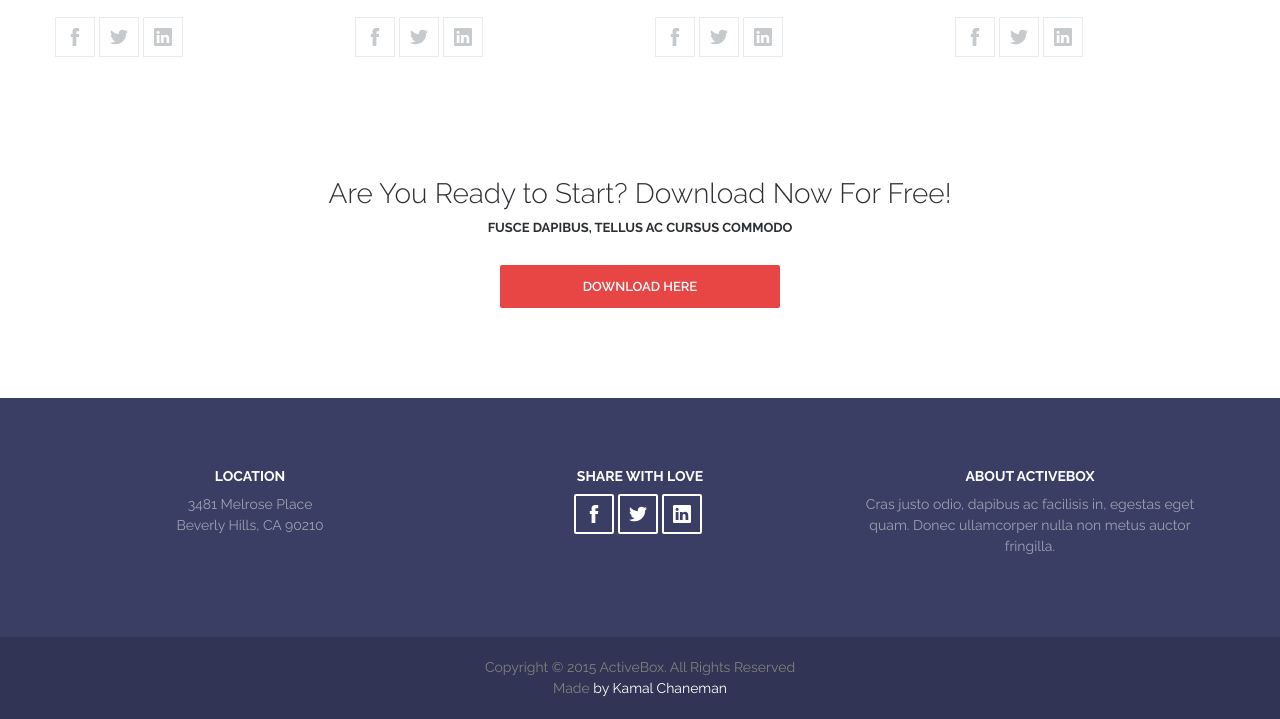
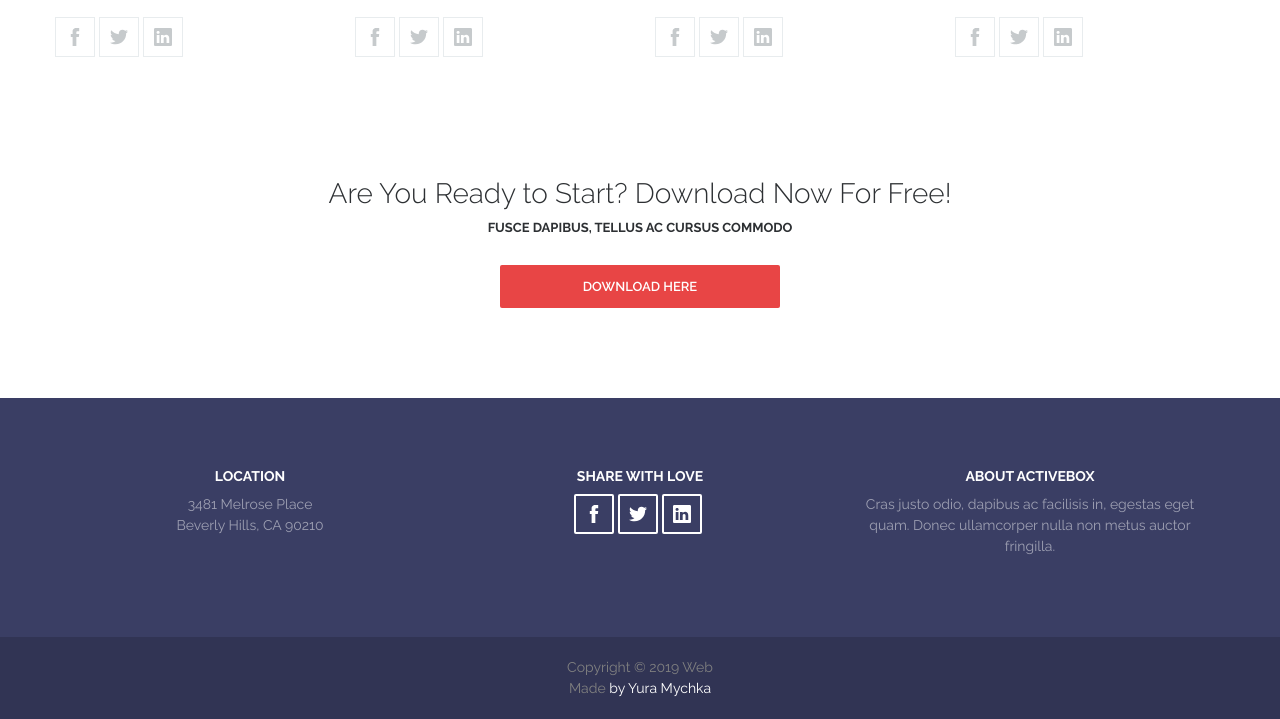
Before and after one commit to iuramu4ka/Web, a plain HTML site: page Web1/index.html in a window 1280 px wide. Shown: the part 3428-4147 px from the top of the page. Drawn offline with nearby package versions, Linux system fonts and the light colour scheme.

Commit message:
Update index.html

```diff
--- a/Web1/index.html
+++ b/Web1/index.html
@@ -375,8 +375,8 @@
     <div class="copyright">
         <div class="container">
             <div class="copyright__text">
-                <div>Copyright © 2015 ActiveBox. All Rights Reserved</div>
-                <div>Made <span>by Kamal Chaneman</span></div>
+                <div>Copyright © 2019 Web</div>
+                <div>Made <span>by Yura Mychka</span></div>
             </div>
         </div>
     </div>
```
